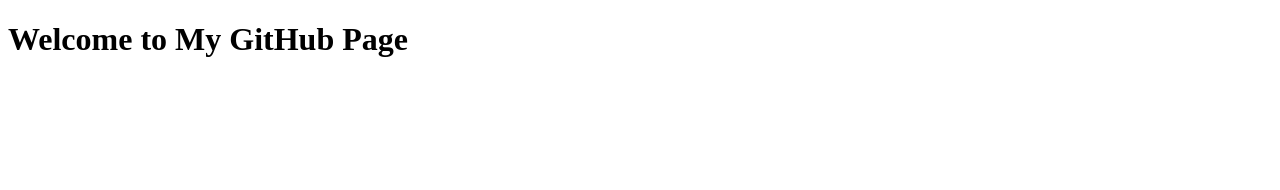
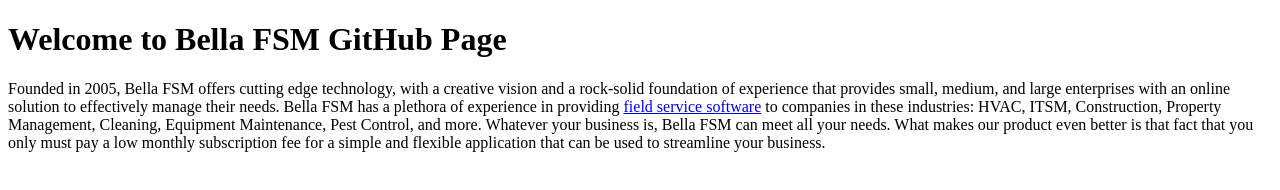
Before and after one commit to BellaFSM/.github, a plain HTML site: page index.html in a window 1280 px wide. Drawn offline with Linux system fonts and the light colour scheme.

Commit message:
Update index.html

```diff
--- a/index.html
+++ b/index.html
@@ -7,6 +7,7 @@
     <meta name="google-site-verification" content="8VsfApv51Qrn4PU4CtOVsHPznAMvJuTRF_Gc1NFYtLA" />
 </head>
 <body>
-    <h1>Welcome to My GitHub Page</h1>
+    <h1>Welcome to Bella FSM GitHub Page</h1>
+    <p>Founded in 2005, Bella FSM offers cutting edge technology, with a creative vision and a rock-solid foundation of experience that provides small, medium, and large enterprises with an online solution to effectively manage their needs. Bella FSM has a plethora of experience in providing <a href="https://www.bellafsm.com">field service software</a> to companies in these industries: HVAC, ITSM, Construction, Property Management, Cleaning, Equipment Maintenance, Pest Control, and more. Whatever your business is, Bella FSM can meet all your needs. What makes our product even better is that fact that you only must pay a low monthly subscription fee for a simple and flexible application that can be used to streamline your business.</p>
 </body>
 </html>
```
